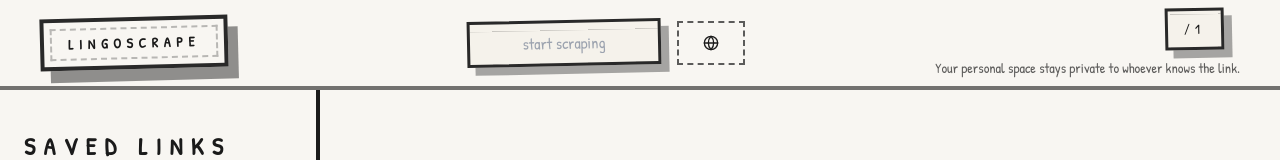
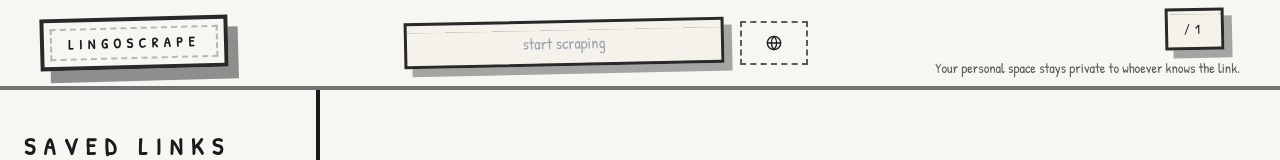
Before and after one commit to Luankaio/lingo-scraper-frontend, a React (Vite) app: page /1 in a window 1280 px wide. Shown: the top 160 px of the page. Built offline with nearby package versions, Linux system fonts and the light colour scheme; no server answers.

Commit message:
input scrapper larger

```diff
--- a/src/pages/Space.tsx
+++ b/src/pages/Space.tsx
@@ -153,10 +153,10 @@
           <Logo />
         </Link>
         <div className="flex items-center gap-4 ml-12">
-          <div className="sketch-input">
+          <div className="sketch-input w-80">
             <Input
               placeholder="start scraping"
-              className="h-10 w-64 border-0 bg-transparent text-center text-base shadow-none"
+              className="h-10 w-full border-0 bg-transparent text-center text-base shadow-none"
               value={scrapeInput}
               onChange={(e) => setScrapeInput(e.target.value)}
               onKeyDown={(e) => {
```
